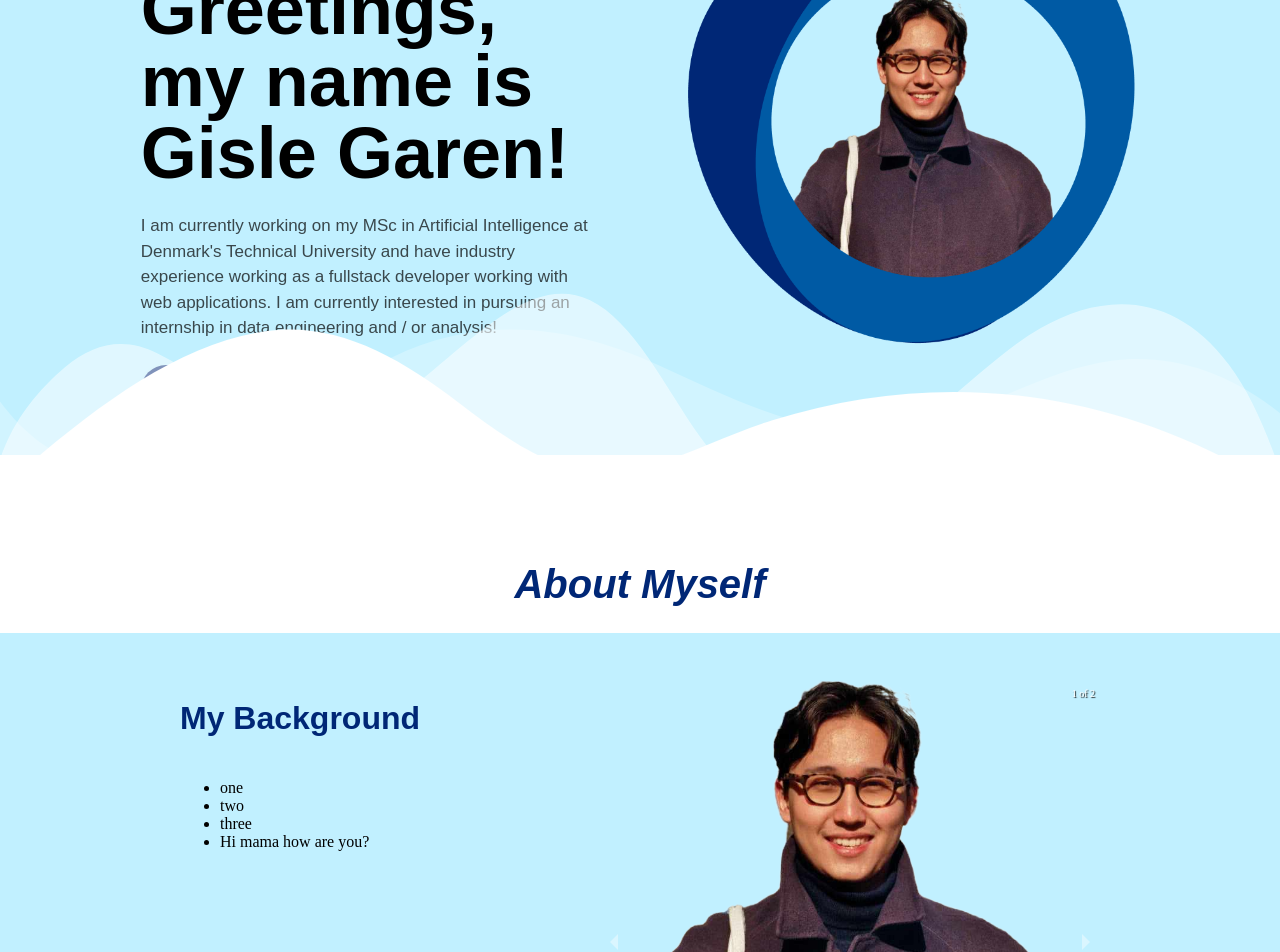
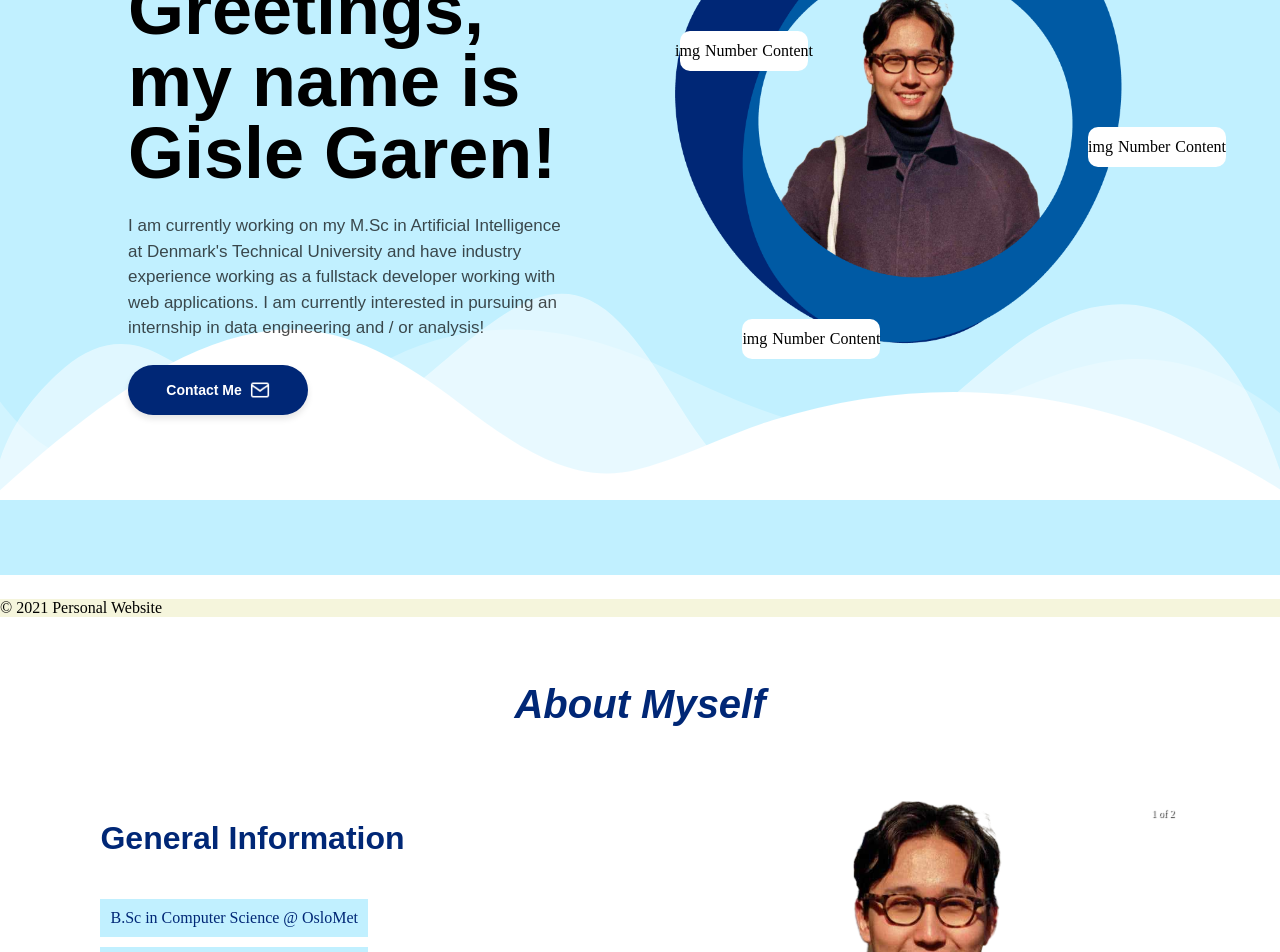
Before and after one commit to GisleGaren/personal-website, a Next.js app in the folder personal-website/: page / in a window 1280 px wide. Shown: the part 300-1252 px from the top of the page. Built offline with nearby package versions, Linux system fonts and the light colour scheme.

Commit message:
better responsive changes

```diff
--- a/personal-website/src/pages/index.css
+++ b/personal-website/src/pages/index.css
@@ -1,7 +1,7 @@
 .content {
   background-color: rgb(193, 240, 255);
-  min-height: 90vh;
   width: 100vw;
+  height:100vh;
 }
 
 .content-display {
@@ -9,6 +9,7 @@
   display: flex;
   justify-content: center;
   gap: 5vw;
+  position:relative;
 }
 
 .left-column {
@@ -83,11 +84,58 @@
   box-shadow: 0px 0px 0px 3px rgba(0, 39, 118, 0.4);
 }
 
+.right-column {
+  position:relative;
+  width: 40vw;
+  height:40vh;
+}
+
 .right-column img {
   width: 38vw;
   height: auto;
   position: static;
   z-index: 3;
+}
+
+.topLeftThingy{
+    position:absolute;
+    top:40%;
+    left:5vh;
+    z-index: 4;
+    background-color: white;
+    width:10vw;
+    height: 5vh;
+    border-radius: 10px;
+    display:flex;
+    gap: 5px;
+    justify-content: center;
+    align-items: center;
+}
+
+.midRightThingy{
+    position: absolute;
+    top:70%;
+    left:35vw;
+    background-color: white;
+    height:5vh;
+    border-radius: 10px;
+    display:flex;
+    gap: 5px;
+    justify-content: center;
+    align-items: center;
+}
+
+.bottomLeftThingy{
+    position: absolute;
+    top:130%;
+    left:20%;
+    background-color: white;
+    height:5vh;
+    border-radius: 10px;
+    display:flex;
+    gap: 5px;
+    justify-content: center;
+    align-items: center;
 }
 
 .custom-shape-divider-bottom-1718915441 {
@@ -116,9 +164,10 @@
 }
 
 .about {
-  margin-top: 5vh;
+  margin-top: 20vh;
+  padding-bottom: 5vh;
   padding-top: 10vh;
-  background-color: rgb(255, 255, 255);
+  background-color: white;
   display: flex;
   justify-content: center;
 }
@@ -131,9 +180,8 @@
 .about-content {
   display: flex;
   justify-content: space-evenly;
-  margin-top: 5vh;
+  background-color: white;
 }
-
 .left-about {
   display: flex;
   flex-direction: column;
@@ -145,3 +193,18 @@
   font-size: 4vh;
   color: #002776;
 }
+
+.faqList {
+    display: flex;
+    flex-direction: column;
+    gap: 10px;
+    list-style-type: none;
+    padding-left: 0;
+}
+
+.faqList li span{
+    display: inline-block;
+    background-color: rgb(193, 240, 255);
+    padding: 10px;
+    color: #002776;
+}
--- a/personal-website/src/pages/index.tsx
+++ b/personal-website/src/pages/index.tsx
@@ -1,36 +1,10 @@
 import "./index.css";
-import { Carousel } from 'react-responsive-carousel';
+import { Carousel } from "react-responsive-carousel";
 import "react-responsive-carousel/lib/styles/carousel.min.css";
 
 const Home = () => {
   return (
     <div className="content">
-      <div className="content-display">
-        <div className="left-column">
-          <h2>STUDENT, DEVELOPER AND ASPIRING DATA ANALYST </h2>
-          <h1>Greetings, my name is Gisle Garen!</h1>
-          <p>
-            I am currently working on my MSc in Artificial Intelligence at
-            Denmark's Technical University and have industry experience working
-            as a fullstack developer working with web applications. I am
-            currently interested in pursuing an internship in data engineering
-            and / or analysis!
-          </p>
-          <div className="buttonContainer">
-            <button className="contactButton">
-              Contact Me
-              <img
-                src="/images/Mail.png"
-                className="contactButtonImage"
-                alt="Mail Icon"
-              />
-            </button>
-          </div>
-        </div>
-        <div className="right-column">
-          <img src="/images/profilePimp.png" />
-        </div>
-      </div>
       <div className="custom-shape-divider-bottom-1718915441">
         <svg
           data-name="Layer 1"
@@ -54,21 +28,76 @@ const Home = () => {
           />
         </svg>
       </div>
+      <div className="content-display">
+        <div className="left-column">
+          <h2>STUDENT, DEVELOPER AND ASPIRING DATA ANALYST </h2>
+          <h1>Greetings, my name is Gisle Garen!</h1>
+          <p>
+            I am currently working on my M.Sc in Artificial Intelligence at
+            Denmark's Technical University and have industry experience working
+            as a fullstack developer working with web applications. I am
+            currently interested in pursuing an internship in data engineering
+            and / or analysis!
+          </p>
+          <div className="buttonContainer">
+            <button className="contactButton">
+              Contact Me
+              <img
+                src="/images/Mail.png"
+                className="contactButtonImage"
+                alt="Mail Icon"
+              />
+            </button>
+          </div>
+        </div>
+        <div className="right-column">
+          <img src="/images/profilePimp.png" />
+          <div className="topLeftThingy">
+            <div>img</div>
+            <div>Number</div>
+            <div>Content</div>
+          </div>
+          <div className="midRightThingy"><div>img</div>
+            <div>Number</div>
+            <div>Content</div></div>
+          <div className="bottomLeftThingy"><div>img</div>
+            <div>Number</div>
+            <div>Content</div></div>
+        </div>
+      </div>
       <div className="about">
         <h1>About Myself</h1>
       </div>
       <div className="about-content">
         <div className="left-about">
-          <h2>My Background</h2>
-          <ul>
-            <li>one</li>
-            <li>two</li>
-            <li>three</li>
-            <li>Hi mama how are you?</li>
+          <h2>General Information</h2>
+          <ul className="faqList">
+            <li>
+              <span>B.Sc in Computer Science @ OsloMet</span>
+            </li>
+            <li>
+              <span>M.Sc in Artificial Intelligence @ DTU</span>
+            </li>
+            <li>
+              <span>Treasurer at OSI Gruppedans</span>
+            </li>
+            <li>
+              <span>
+                Technical Experience in fullstack development at NAV and
+                Sparebank1
+              </span>
+            </li>
           </ul>
         </div>
         <div className="right-about">
-          <Carousel width={500} autoPlay interval={8000} infiniteLoop showThumbs={false}>
+          <Carousel
+            width={500}
+            autoPlay
+            interval={8000}
+            infiniteLoop
+            showThumbs={false}
+            showStatus
+          >
             <div>
               <img src="/images/profile.png" />
               <p>Heihei</p>
```
